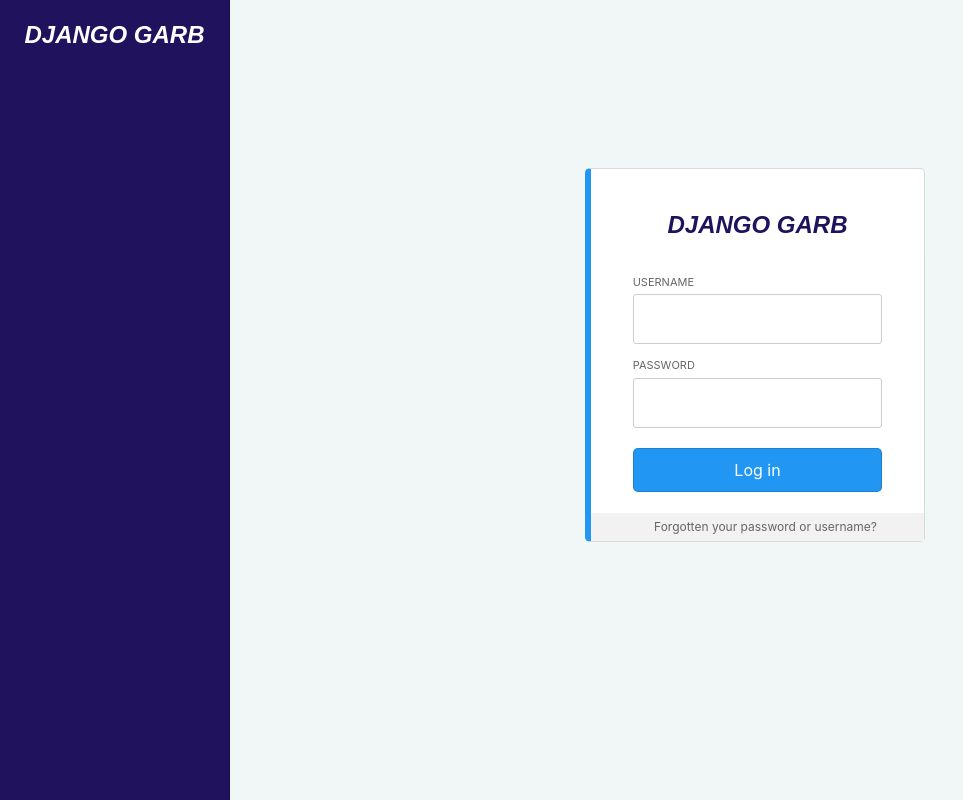
After one commit to marcelogumercinocosta/django-garb, a Django app: template garb/templates/admin/login.html in a window 1280 px wide. The commit adds this page. Shown: the whole page, without its empty margins (0-963 px from the left). Run offline with Django 3.2, Linux system fonts and the light colour scheme; the template is opened without the code that fills it: most values are stand-ins (such as "Sample title", 1, 10 or a date in 2020); form fields are guessed from the names that the template uses; parts of the project's set-up code (start-up, migrations or seed data) failed here and were passed over; some libraries are stand-ins or nearby versions.

Commit message:
Add Login Css + templates

```diff
--- /dev/null
+++ b/garb/static/less/input.less
@@ -0,0 +1,83 @@
+input[type="text"], input[type="number"], input[type="url"], input[type="email"], input[type="password"]{
+	background: transparent;
+	line-height: 38px;
+	border: 1px solid #cccccc;
+	-webkit-border-radius: 3px;
+	-moz-border-radius: 3px;
+	border-radius: 3px;
+	color: #666;
+	font-size: 15px;
+	-webkit-transition: all 0.4s ease;
+	-o-transition: all 0.4s ease;
+	-moz-transition: all 0.4s ease;
+	transition: all 0.4s ease;
+	padding: 0 20px;
+	&::-webkit-input-placeholder {
+		color: #999;
+	}
+	&:-moz-placeholder {
+		color: #999;
+		opacity: 1;
+	}
+	&::-moz-placeholder {
+		color: #999;
+		opacity: 1;
+	}
+	&:-ms-input-placeholder {
+		color: #999;
+		color: #999;
+	}
+	&:focus {
+		-webkit-box-shadow: 0px 1px 5px 0px rgba(0, 0, 0, 0.15);
+		-moz-box-shadow: 0px 1px 5px 0px rgba(0, 0, 0, 0.15);
+		box-shadow: 0px 1px 5px 0px rgba(0, 0, 0, 0.15);
+		-webkit-transform: translateY(-3px);
+		-moz-transform: translateY(-3px);
+		-ms-transform: translateY(-3px);
+		-o-transform: translateY(-3px);
+		transform: translateY(-3px);
+	}
+}
+textarea {
+	background: transparent;
+	line-height: 38px;
+	border: 1px solid #cccccc;
+	-webkit-border-radius: 3px;
+	-moz-border-radius: 3px;
+	border-radius: 3px;
+	color: #666;
+	font-size: 15px;
+	-webkit-transition: all 0.4s ease;
+	-o-transition: all 0.4s ease;
+	-moz-transition: all 0.4s ease;
+	transition: all 0.4s ease;
+	padding: 0 20px;
+	line-height: 1.2;
+	min-height: 120px;
+	padding: 10px 20px;
+	&::-webkit-input-placeholder {
+		color: #999;
+	}
+	&:-moz-placeholder {
+		color: #999;
+		opacity: 1;
+	}
+	&::-moz-placeholder {
+		color: #999;
+		opacity: 1;
+	}
+	&:-ms-input-placeholder {
+		color: #999;
+		color: #999;
+	}
+	&:focus {
+		-webkit-box-shadow: 0px 1px 5px 0px rgba(0, 0, 0, 0.15);
+		-moz-box-shadow: 0px 1px 5px 0px rgba(0, 0, 0, 0.15);
+		box-shadow: 0px 1px 5px 0px rgba(0, 0, 0, 0.15);
+		-webkit-transform: translateY(-3px);
+		-moz-transform: translateY(-3px);
+		-ms-transform: translateY(-3px);
+		-o-transform: translateY(-3px);
+		transform: translateY(-3px);
+	}
+}
--- /dev/null
+++ b/garb/static/less/login.less
@@ -0,0 +1,145 @@
+.layout-container {
+    header {
+        .headerlogin {
+            margin: 15px 65px 15px 15px;
+            .button {
+				text-decoration: none;
+                i {
+                    margin-right: 15px;
+                }
+			}
+			.loginmenu {
+				a {
+					background-color: #ffffff;
+					color: black;
+					text-decoration: none;
+					&:hover {
+						background-color: #f4f4f4;
+						transition: all 0.6s ease;
+						box-shadow: none;
+						transform: none
+					}
+				}
+				.dropdown-toggle {
+					width: 230px;
+					text-align: right;
+					&:after {
+						border: none;
+						font-family: "Font Awesome 5 Free";
+						font-size: 1.4em;
+						margin-left: 0.4em;
+						top: 15px;
+						vertical-align: -4px;
+						width: 10px;
+					}
+				}
+				.dropdown-toggle[aria-expanded="false"] {
+					&:after {
+						content: "\f107";
+						transition: all 0.6s ease;
+					}
+				}
+				.dropdown-toggle[aria-expanded="true"] {
+					&:after {
+						content: "\f106";
+						transition: all 0.6s ease;
+					}
+				}
+				.dropdown-menu {
+					border: 1px solid rgba(0, 0, 0, .15);
+					font-size: 14px;
+					margin: 0.15rem 0 0 0;
+					padding: 5px;
+					width: 230px;
+				}
+				.dropdown-item {
+					border-radius: 5px;
+					border: none;
+					i {
+						margin-right: 15px;
+					}
+					&:hover {
+						background-color: #f4f4f4;
+						transition: all 0.6s ease;
+					}
+				}
+			}
+		}
+    }
+    .main {
+        .sidebarlogin {
+            background-color: @color-title;
+            border-right: 1px solid rgba(0, 0, 0, .15);
+            flex: 0 0 230px;
+		}
+		.content {
+			.logincontent {
+				align-items: center;
+				justify-content: center;
+				display: flex;
+				flex-flow: row;
+				flex-wrap: wrap;
+				height: 100%;
+				margin-top: -70px;
+				.loginboxes {
+					flex: 0 0 35%;
+					.loginbox {
+						background-color: #fff;
+						border:  1px solid rgba(0, 0, 0, .15);
+						border-left: 6px solid @color1;
+						border-radius: 5px;
+						padding-top: 3em;
+						form {
+							padding: 21px 3em;
+						}
+						.login_input {
+							width: 100%;
+							label {
+								font-size: 11px;
+								color: #666666;
+								line-height: 1.2;
+								text-transform: uppercase;
+								padding: 15px 0 5px 0px;
+								display: block;
+								margin: 0;
+								width: 100%;
+							}
+							input {
+								padding: 5px 20px;
+								width: 100%;
+							}
+							input[type="submit"]{
+								padding: 10px 25px;
+								text-decoration: none;
+							}
+						}
+						.forGotPassword {
+							background-color: #F2F2F2;;
+							text-align: center;
+							font-size: 12px;
+							padding: 5px;
+							a {
+								text-decoration: none;
+								color: #666666;
+								outline: none;
+								&:hover {
+									color: #000;
+									text-decoration: bold;
+								}
+							}
+							&:hover {
+								background-color: #D5D7D8;
+							}
+						}
+					}
+					.loginbox_error {
+						background-color: #fff;
+						border:  1px solid rgba(0, 0, 0, .15);
+						border-left: 6px solid red;
+						border-radius: 5px;
+					}
+				}
+			}
+		}
+    }
+}
--- a/garb/static/less/menu.less
+++ b/garb/static/less/menu.less
@@ -1,17 +1,16 @@
 .layout-container {
 	.main {
 		.menu {
+			height: 100%;
 			background-color: #f8f8f8;
 			border-right: 1px solid rgba(0,0,0,.15);
 			border-top: 4px solid @color1;
 			font-size: 1.2em;
 			font-weight: 400;
-			height: 100%;
 			overflow: auto;
 			padding-bottom: 6em;
 			top: 0;
 			visibility: visible;
-			width: 230px;
 			a {
 				&:hover {
 					background-color: #f4f4f4;
--- a/garb/static/less/styles.less
+++ b/garb/static/less/styles.less
@@ -15,30 +15,38 @@ body {
 	font-weight: 400;
 	line-height: 1.43;
 }
-input, button, textarea {
-	animation-name: MuiInputBase-keyframes-auto-fill-cancel;
-	background: white;
-	border: 0;
-	box-sizing: content-box;
-	color: currentColor;
-	display: block;
-	font-family: "Inter", "Roboto", sans-serif;
-	font-size: 18px;
-	font: inherit;
-	height: 1.1875em;
-	margin: 0;
-	min-width: 0;
-	padding: 6px 0 7px;
-    width: 100%;
-}
 a {
 	text-decoration: none;
-
-	transition: filter 0.2s;
+	color: #000;
+}
+.button {
+	background-color: @color1;
+	color: #ffffff;
+	border-radius: 5px;
+	border: 1px solid rgba(0, 0, 0, .15);
+	display: block;
+	font-size: 16px;
+	min-width: 10rem;
+	padding: 10px 25px;
+	text-decoration: none;
+	cursor: pointer;
 	&:hover {
-		filter: brightness(90%);
+		color: #ffffff;
+		box-shadow: 0px 4px 6px rgba(0, 0, 0, 0.3);
+		transform: translateY(-2px);
 	}
 }
+
+.site-name-azul {
+	color: @color-title;
+	font-family: "Exo", sans-serif;
+	font-size: 1.5rem;
+	font-style: italic;
+	font-weight: 900;
+	margin: 0px;
+	text-align: center;
+}
+
 .layout-container {
 	header {
 		align-items: stretch;
@@ -59,27 +67,28 @@ a {
 				font-style: italic;
 				font-weight: 900;
 				margin: 0px;
-                width: 100%;
+			}
+			a {
+				width: 100%;
+				text-decoration: none;
 			}
 		}
 	}
 	.main {
-		align-items: stretch;
-		display: flex;
 		display: flex;
 		justify-content: left;
 		margin: auto 0;
-		min-height: 100vh;
-        width: 100%;
-		section {
-			flex-grow: 1;
-			min-height: 100vh;
+		min-height: calc( 100vh - 70px);
+		.sidebar {
+			flex: 0 0 230px;
 		}
-		#content {
-			margin: 0 5%;
+		.content {
+			flex: 1;
+			margin: 0 3%;
 		}
 	}
 }
 
+@import "./input.less";
 @import "./menu.less";
 @import "./login.less";
--- /dev/null
+++ b/garb/templates/admin/login.html
@@ -0,0 +1,63 @@
+{% extends "base.html" %}
+{% load i18n  garb_tags %}
+{% block login %}{% endblock %}
+
+{% block sidebar %}
+    <aside class="sidebarlogin"> </aside>
+{% endblock %}
+
+{% block content %}
+    <div class="logincontent">
+        <div class="loginboxes">
+            <div class="loginbox">
+                <h1 class="site-name-azul m-0">{{ None|garb_title }}</h1>
+                <form action="{{ app_path }}" method="post" id="login-form">
+                    <div class="hide">{% csrf_token %}</div>
+                    <div class="login_input {% if not form.this_is_the_login_form.errors and form.username.errors %} error{% endif %}">
+                        <label for="id_username" class="">{{ form.username.label }}</label>
+                        {{ form.username }}
+                    </div>
+                    <div class="login_input {% if not form.this_is_the_login_form.errors and form.password.errors %} error{% endif %}">
+                        <label for="id_password" class="control-label required w-15 pr-1 ">{% trans 'Password' %}</label>
+                        {{ form.password }}
+                    </div>
+                    <input type="hidden" name="this_is_the_login_form" value="1" />
+                    <input type="hidden" name="next" value="{{ next }}" />
+                    <br>
+                    <div class="login_input">
+                        <input type="submit" value="{% translate 'Log in' %}" class="button" />
+                    </div>
+                </form>
+                <div class="forGotPassword">
+                    <div class="password-reset-link pl-3">
+                        <a href="{% block password_reset %}{% endblock %}">{% trans 'Forgotten your password or username?' %}</a>
+                    </div>
+                </div>
+            </div>
+            <br>
+            {% if form.errors and not form.non_field_errors %}
+                <div class="loginbox_error">
+                    <p class="errornote alert alert-error text-justify">
+                        {% blocktrans count counter=form.errors.items|length %}Please correct the error below.{% plural %}<br>Please correct the errors below.{% endblocktrans %}
+                    </p>
+                </div>
+            {% endif %}
+            {% if form.non_field_errors %}
+                <div class="loginbox_error">
+                    {% for error in form.non_field_errors %}
+                        <p class="errornote alert alert-error text-justify"> {{ error }} </p>
+                    {% endfor %}
+                </div>
+            {% endif %}
+            {% if user.is_authenticated %}
+                <div class="loginbox_error">
+                    {% blocktrans trimmed %}
+                    <p class="errornote alert alert-error text-justify">
+                        You are authenticated as {{ username }}, but are not authorized to access this page. Would you like to login to a different account?
+                    </p>
+                    {% endblocktrans %}
+                </div>
+            {% endif %}
+        </div>
+    </div>
+{% endblock %}
--- a/garb/templates/base.html
+++ b/garb/templates/base.html
@@ -1,5 +1,4 @@
-{% load garb_tags %}
-{% load static %}
+{% load i18n static garb_tags %}
 <!DOCTYPE html>
 <html lang="en">
     <head>
@@ -15,38 +14,48 @@
     </head>
     <body>
         <div class="layout-container">
+            {% block header %}
                 <header>
                     <div class="titulo">
+                        <a href="/">
                             <h1>{{ None|garb_title }}</h1>
+                        </a>
                     </div>
                     {% block login %}
-                    <div class="login dropdown show">
+                        <div class="headerlogin dropdown show">
                             {% if user.is_authenticated %}
-                            <a class="dropdown-toggle" href="/#" role="button" id="dropdownMenuLink" data-toggle="dropdown" aria-haspopup="true" aria-expanded="false">
+                                <div class="loginmenu">
+                                    <a class="button dropdown-toggle" href="/#" role="button" id="dropdownMenuLink" data-toggle="dropdown" aria-haspopup="true" aria-expanded="false">
                                         {{ user.username }}
                                     </a>
                                     <div class="dropdown-menu" aria-labelledby="dropdownMenuLink">
                                         {% block login_menu %}
-                                    <a class="dropdown-item" href="/#"><i class="fas fa-user-circle"></i>Perfil</a>
+                                            <a class="dropdown-item button" href="/#"><i class="fas fa-user-circle"></i>Perfil</a>
                                         {% endblock %}
-                                <a class="dropdown-item" href="{% url 'admin:logout' %}"><i class="fas fa-sign-out-alt"> </i>Sair</a>
+                                        <a class="dropdown-item button" href="{% url 'admin:logout' %}"><i class="fas fa-sign-out-alt"> </i>Sair</a>
+                                    </div>
                                 </div>
                             {% else %}
-                            <a class="login-button" href="{% url 'admin:login' %}" >
-                                <i class="fas fa-sign-in-alt"> </i>LOGAR
+                                <a class="button" href="{% url 'admin:login' %}" >
+                                    <i class="fas fa-sign-in-alt"></i>{% trans 'Log in' %}
                                 </a>
                             {% endif %}
                         </div>
                     {% endblock %}
                 </header>
+            {% endblock %}
+            {% block main %}
                 <div class="main">
                     {% block sidebar %}
+                        <aside class="sidebar">
                             {% include 'garb/menu.html' %}
+                        </aside>
                     {% endblock %}
-                <section id="content">
+                    <section class="content">
                         {% block content %} {% endblock %}
                     </section>
                 </div>
+            {% endblock %}
         </div>
     </body>
     <script src="https://code.jquery.com/jquery-3.2.1.slim.min.js"></script>
--- a/garb/templates/garb/menu.html
+++ b/garb/templates/garb/menu.html
@@ -1,5 +1,4 @@
 {% load garb_menu %}
-<aside class="sidebar">
 <nav class="menu" id="menu">
     <ul>
         {% get_menu request as app_list %}
@@ -23,4 +22,3 @@
         {% endfor %}
     </ul>
 </nav>
-</aside>
```
Also changed, not shown: garb/tests/templates/login.py (added, +23 -0 lines), garb/static/css/styles.css. Lines whose indentation alone changed are shown as unchanged.
